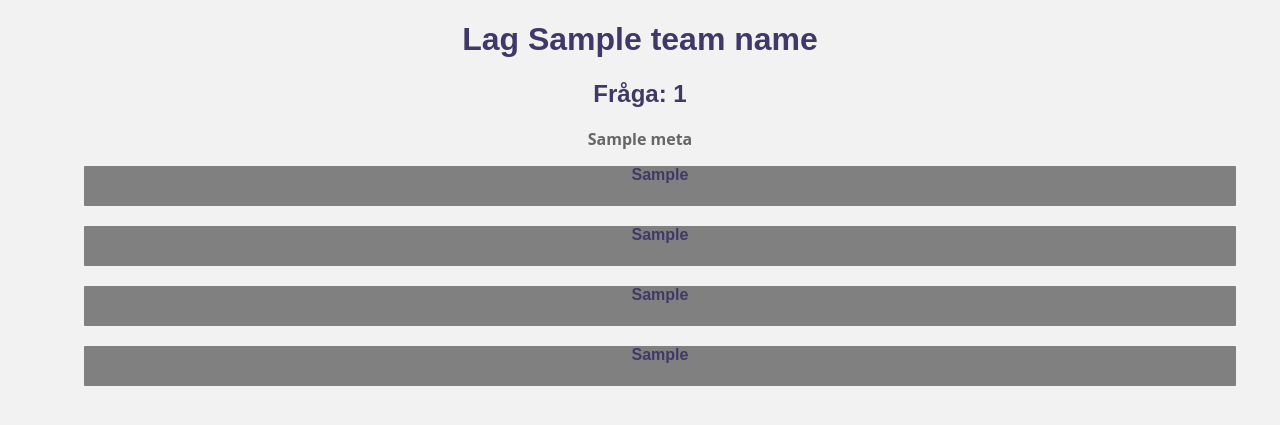
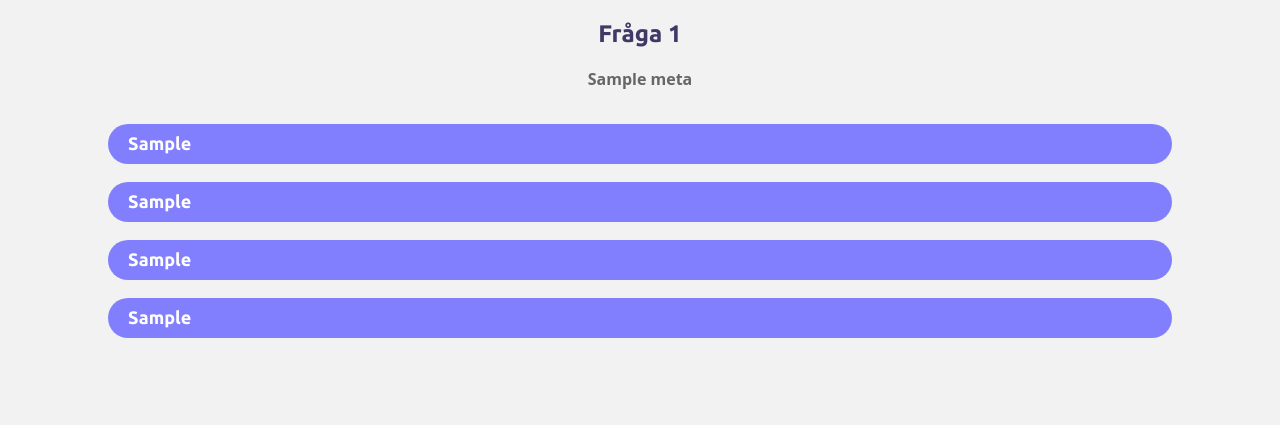
Before and after one commit to JohanKJIP/tipspromenad, a Flask app: template templates/question.html in a window 1280 px wide. Shown: the top 425 px of the page. Run offline with Flask 2, Linux system fonts and the light colour scheme; the template is opened without the code that fills it: most values are stand-ins (such as "Sample title", 1, 10 or a date in 2020).

Commit message:
Improve question style and project layout

```diff
--- /dev/null
+++ b/questions.txt
@@ -0,0 +1 @@
+INSERT INTO question(meta, media, answer, choice1, choice2, choice3, choice4) VALUES ("I vilket land var bilden ovan troligtvis tagen?", "picture.png", 2, "Frankrike", "Tyskland", "Sverige", "USA");
--- a/static/css/style.css
+++ b/static/css/style.css
@@ -10,16 +10,22 @@ body {
 ul {
   list-style-type: none;
   display:table;
-  margin:0 auto;
-  width: 90%;
+  width: 100%;
+  text-align: center;
+  margin: 0;
+  padding: 0;
 }
 
 li {
-  margin-bottom: 20px;
-  width: 100%;
-  height: 40px;
-  border-radius: 1px;
+  width: 50%;
+  height: 5em;
+  border-radius: 40px;
   background-color: grey;
+  margin: auto;
+  display: flex;
+  flex-direction: row;
+  align-items: center;
+  text-align: center;
 }
 
 p {
@@ -43,7 +49,27 @@ p {
   font-size: 18px;
   color: #fff;
   border: none;
+  cursor: pointer;
   -webkit-appearance: none;
+}
+
+.question-choice {
+  width: 80%;
+  height: 40px;
+  padding: 0 20px;
+  border-radius: 20px;
+  margin-top: 1em;
+  background-color: #827ffe;
+  font-family: 'Ubuntu', sans-serif;
+  font-size: 18px;
+  color: #fff;
+  border: none;
+  cursor: pointer;
+  -webkit-appearance: none;
+}
+
+.button:hover {
+  background-color: #5d5bff
 }
 
 input {
@@ -75,3 +101,13 @@ input {
 .bronze {
   color: #cc6633;
 }
+
+#leaderboard {
+  width: 50%;
+  margin: 0 auto;
+  border-radius: 25px;
+}
+
+#answered {
+  background-color: rgb(70, 163, 70);
+}
--- a/templates/leaderboard.html
+++ b/templates/leaderboard.html
@@ -6,8 +6,10 @@
 <title>Tipspromenad</title>
 <body style="background-color: white;">
     {% if team_name %}
-    <h1>Lag {{team_name}}'s poäng: {{team_score}}</h1>
+    <h1 style="color: cadetblue;">Ni fick {{team_score}} rätt ({{team_name}})</h1>
+    <hr>
     {% endif %}
+    <div id="leaderboard">
         <h1>Topplista</h1>
         {% if first_name != "" %}
         <img src="https://img.icons8.com/officel/80/000000/medal2.png">
@@ -21,4 +23,6 @@
         <img src="https://img.icons8.com/officel/40/000000/medal2-third-place.png">
         <h3 class="bronze">{{third_name}}: {{third_score}} poäng</h3>
         {% endif %}
+    </div>
+    <hr>
 </body>
--- a/templates/question.html
+++ b/templates/question.html
@@ -1,18 +1,17 @@
 <!doctype html>
-<link href="https://fonts.googleapis.com/css?family=Roboto&display=swap" rel="stylesheet">
+<link href="https://fonts.googleapis.com/css?family=Ubuntu:700&display=swap" rel="stylesheet">
 <link rel="stylesheet" href="{{ url_for('static', filename='css/style.css')}}">
 <script src="{{ url_for('static', filename='js/functions.js') }}"></script>
 <meta name="viewport" content="width=device-width, initial-scale=1">
 <title>Tipspromenad</title>
-<h1>Lag {{team_name}}</h1>
+<h2>Fråga {{question_id}}</h2>
 {% if media %}
 <img src="{{url_for('static', filename=media)}}" class="image">
 {% endif %}
-<h2>Fråga: {{question_id}}</h2>
 <p>{{meta}}</p>
 <ul>
-    <li onclick="send_answer('{{user_id}}', '{{question_id}}', '1')">{{choice1}}</li>
-    <li onclick="send_answer('{{user_id}}', '{{question_id}}', '2')">{{choice2}}</li>
-    <li onclick="send_answer('{{user_id}}', '{{question_id}}', '3')">{{choice3}}</li>
-    <li onclick="send_answer('{{user_id}}', '{{question_id}}', '4')">{{choice4}}</li>
+    <li onclick="send_answer('{{user_id}}', '{{question_id}}', '1')" class="question-choice">{{choice1}}</li>
+    <li onclick="send_answer('{{user_id}}', '{{question_id}}', '2')" class="question-choice">{{choice2}}</li>
+    <li onclick="send_answer('{{user_id}}', '{{question_id}}', '3')" class="question-choice">{{choice3}}</li>
+    <li onclick="send_answer('{{user_id}}', '{{question_id}}', '4')" class="question-choice">{{choice4}}</li>
 </ul>
--- a/templates/register.html
+++ b/templates/register.html
@@ -6,6 +6,6 @@
 <title>Tipspromenad</title>
 <h1>REGISTRERA LAG</h1>
 <form action="/welcome" method="POST">
-  <input type="text" name="team_name" class="input" placeholder="Lagnamn..."><br>
+  <input type="text" name="team_name" class="input" placeholder="Lagnamn..." min="3" required><br>
   <input type="submit" value="Klar" class="button">
 </form>
```
Also changed, not shown: templates/answered.html (+6 -2 lines), QR/q1.svg (renamed from q1.svg), QR/register.svg (renamed from register.svg), db/db.sql (renamed from db.sql), 4 other files. Lines whose indentation alone changed are shown as unchanged.
